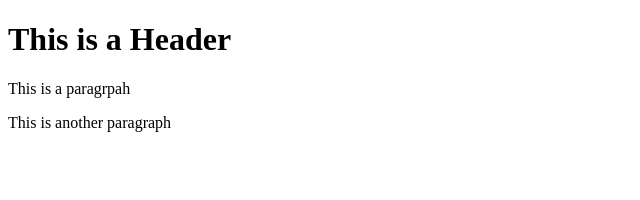
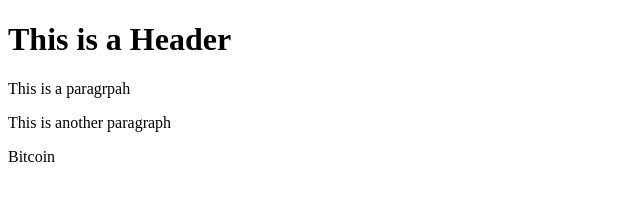
Before and after one commit to markv32/git-test, a website: page index.html in a window 1280 px wide. Shown: the full height of the page, 0-640 px from the left. Drawn offline with Linux system fonts and the light colour scheme.

```diff
--- a/index.html
+++ b/index.html
@@ -4,6 +4,7 @@
     <h1>This is a Header</h1>
     <p>This is a  paragrpah <i class="fa fa-paragraph" aria-hidden="true"></i></p>
     <p>This is another paragraph <i class="fa fa-paragraph" aria-hidden="true"></i></p>
+    <p>Bitcoin</p>
 </body>
 
 </html>
```
Also changed, not shown: package.json (added, +24 -0 lines), 2 other files.
